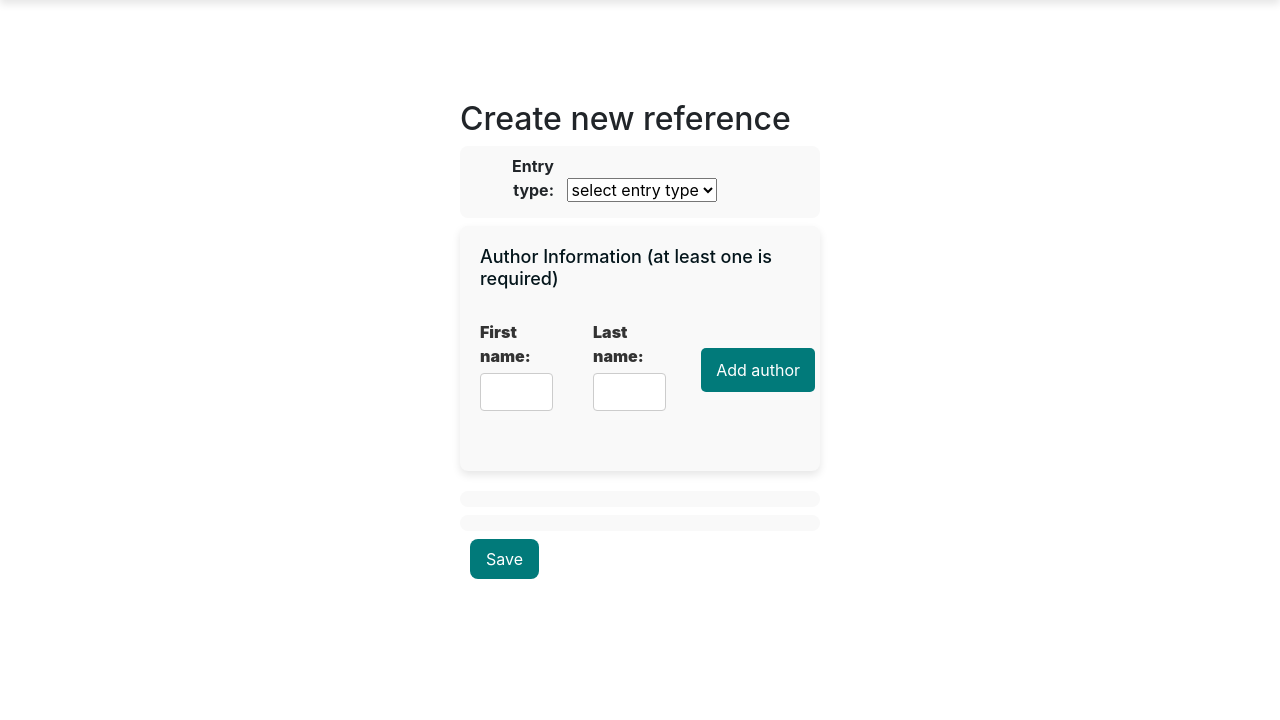
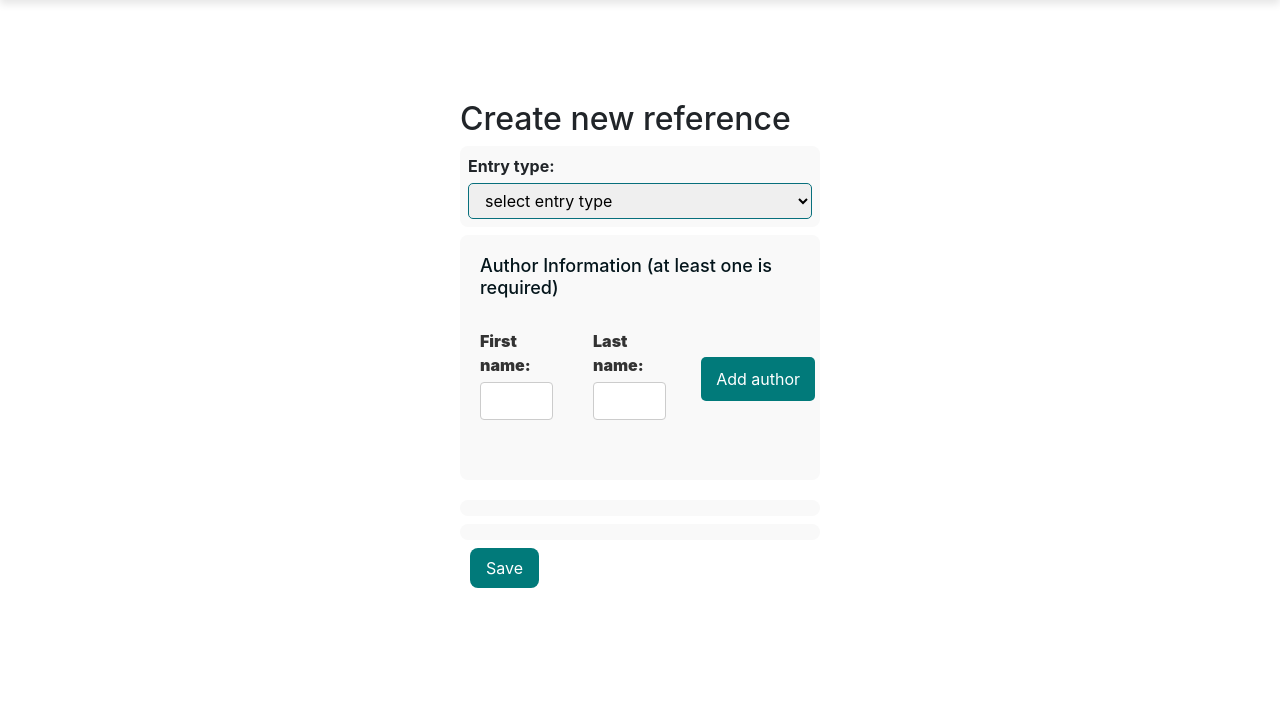
Before and after one commit to ruokokoski/ohtu-miniprojekti, a Flask app: page /new_reference in a window 1280 px wide. Shown: the part 118-838 px from the top of the page. Before the commit the page ends 697 px from the top, so only its background shows below. Run offline with Flask 3, Linux system fonts and the light colour scheme; some libraries are stand-ins or nearby versions.

Commit message:
Edit looks of entry type field

```diff
--- a/src/static/style.css
+++ b/src/static/style.css
@@ -144,7 +144,6 @@ h3 {
     background-color: #f9f9f9;
     padding: 20px;
     border-radius: 8px;
-    box-shadow: 0px 4px 8px rgba(0, 0, 0, 0.1); /* Pehmeä varjo */
     margin-bottom: 20px;
 }
 .author-container h3 {
@@ -179,6 +178,7 @@ h3 {
     border: 1px solid #ccc;
     margin-bottom: 10px; /* Väli kentän ja napin välillä */
 }
+
 /* Button */
 .author-container .btn-primary {
     background-color: #017a7a;
@@ -190,7 +190,36 @@ h3 {
 .author-container .btn-primary:hover {
     background-color: #015e5e;
 }
+/* Erityinen tyylitys entry_type kentälle */
+.entry-type-group {
+    margin-bottom: 8px;
+    padding: 8px;
+    background-color: #f9f9f9;
+    border-radius: 8px;
+    text-align: left; /* Siirretään vasemmalle */
+}
 
+/* Muutetaan kenttäotsikon ja kenttäsyötteen asettelu */
+.entry-type-group label {
+    display: inline-block;
+    width: 100%; /* Kenttäotsikko vie koko leveyden */
+    text-align: left; /* Vasemmalle kohdistettu */
+    margin-bottom: 5px; /* Lisää väliä */
+}
+
+.entry-type-group select {
+    display: inline-block;
+    width: 100%; /* Select vie koko leveyden */
+    padding: 6px 12px;
+    border: 1px solid #ccc;
+    border-radius: 5px;
+    transition: border 0.3s ease-in-out;
+    border-color: #076f7c;
+}
+
+.entry-type-group select:focus {
+    border-color: #076f7c;
+}
 
 /* Button Styles */
 .popup-buttons {
--- a/src/templates/new_reference.html
+++ b/src/templates/new_reference.html
@@ -17,7 +17,7 @@ New reference
                     {{ field_profiles | tojson | safe }}
                 </div>
 
-                <div class="form-group">
+                <div class="form-group entry-type-group">
                     <label for="entry_type"><b>Entry type:</b></label>
                     <select name="entry_type" id="entry_type" required>
                         <option value="" disabled selected>select entry type</option>
```
